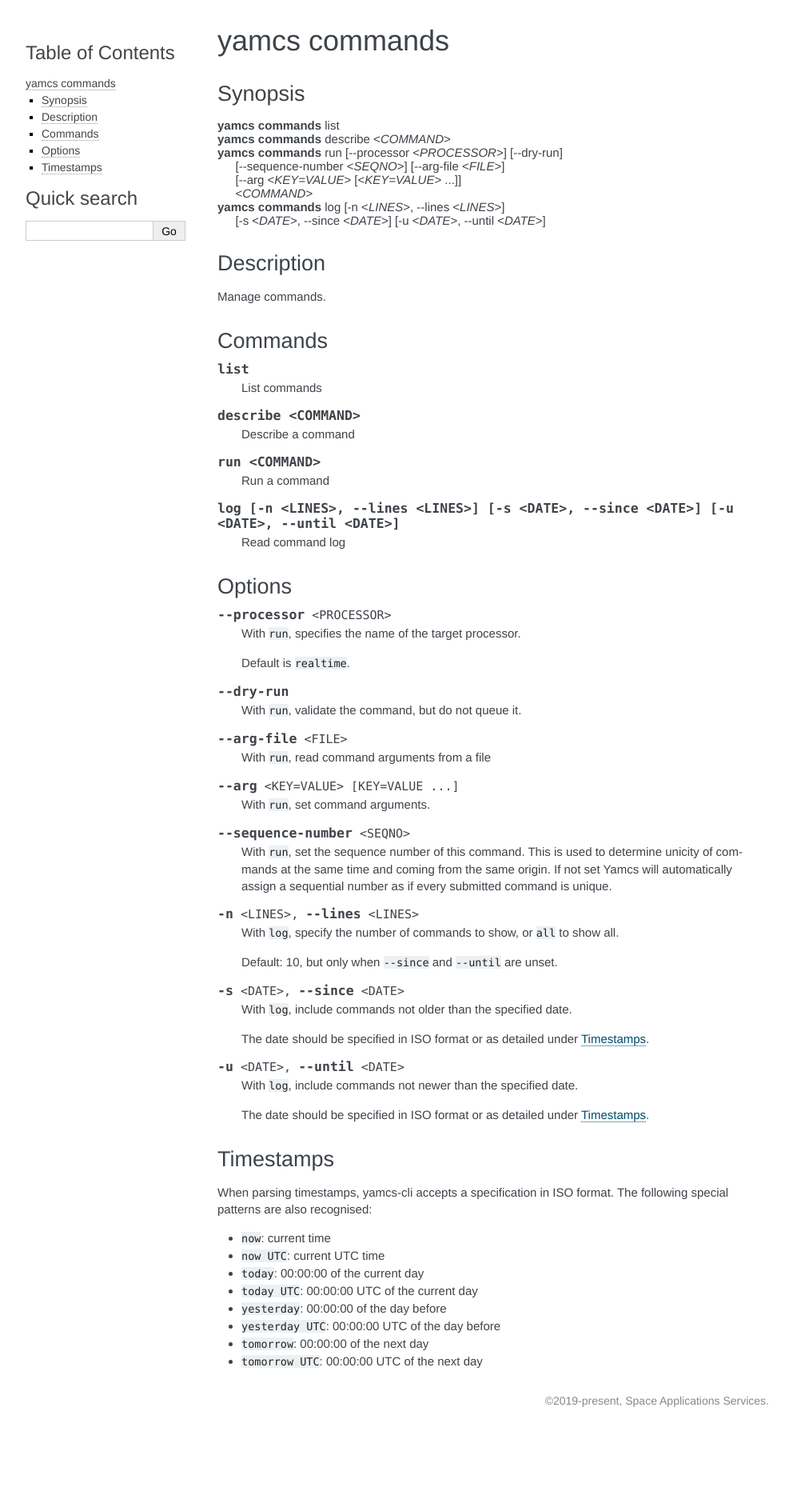
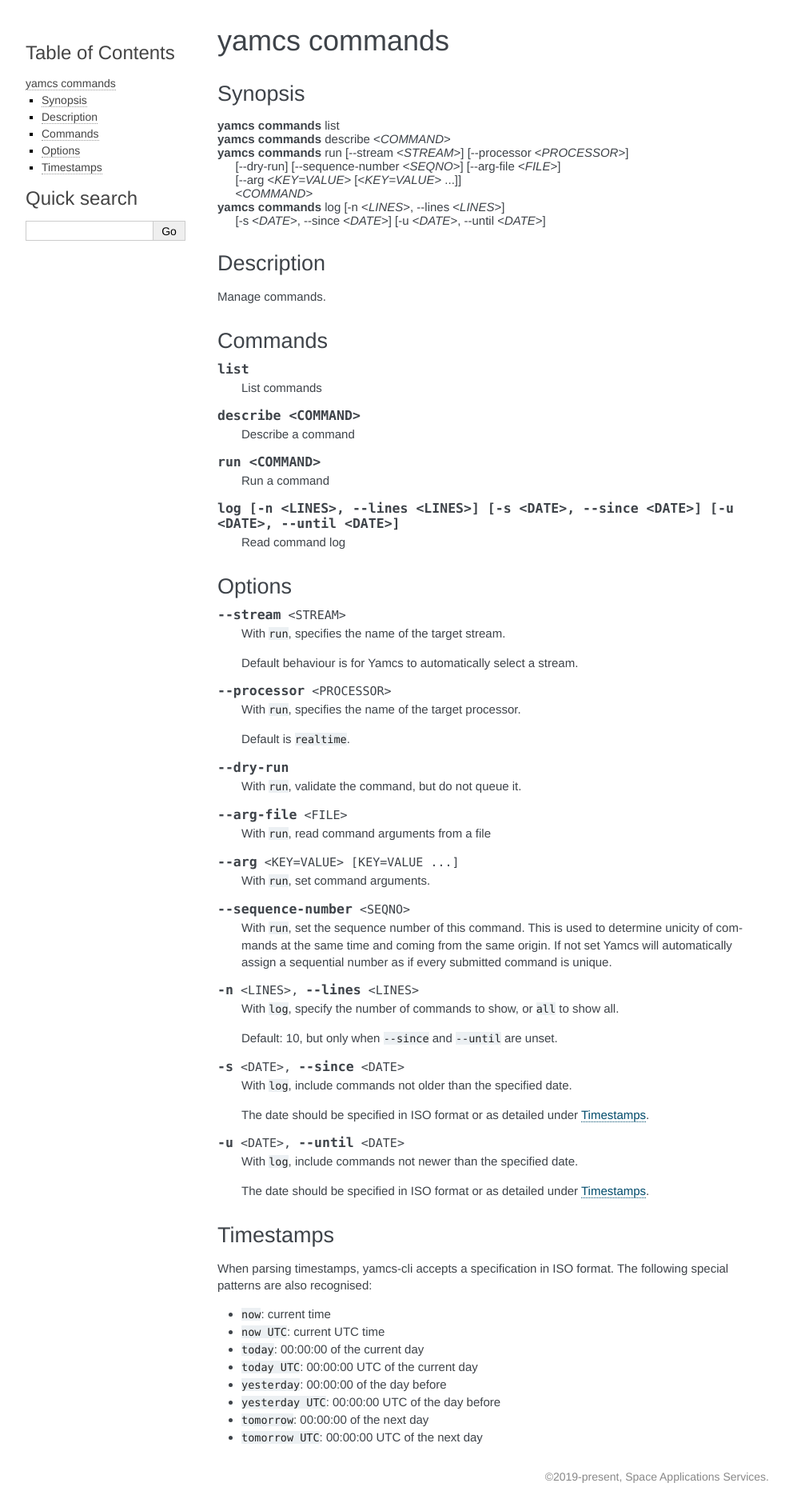
Before and after one commit to yamcs/yamcs-cli, a Sphinx documentation site: the page built from docs/yamcs_commands.rst, in a window 1280 px wide. Shown: the whole page at 80% size, without its empty margins (148-1140 px from the left). Built offline with Sphinx 7.4.7, drawn with Linux system fonts in a browser that asks for light colours; before the commit the page ends 1789 px from its top, so only the background shows below that.

Commit message:
Add --stream option to commands run

```diff
--- a/docs/yamcs_commands.rst
+++ b/docs/yamcs_commands.rst
@@ -10,8 +10,8 @@
 
     | **yamcs commands** list
     | **yamcs commands** describe <*COMMAND*>
-    | **yamcs commands** run [--processor <*PROCESSOR*>] [--dry-run]
-    |   [--sequence-number <*SEQNO*>] [--arg-file <*FILE*>]
+    | **yamcs commands** run [--stream <*STREAM*>] [--processor <*PROCESSOR*>]
+    |   [--dry-run] [--sequence-number <*SEQNO*>] [--arg-file <*FILE*>]
     |   [--arg <*KEY=VALUE*> [<*KEY=VALUE*> ...]]
     |   <*COMMAND*>
     | **yamcs commands** log [-n <*LINES*>, --lines <*LINES*>]
@@ -45,6 +45,12 @@
 
 Options
 -------
+
+.. option:: --stream <STREAM>
+
+    With ``run``, specifies the name of the target stream.
+
+    Default behaviour is for Yamcs to automatically select a stream.
 
 .. option:: --processor <PROCESSOR>
 
```
Also changed, not shown: 1 other file.
